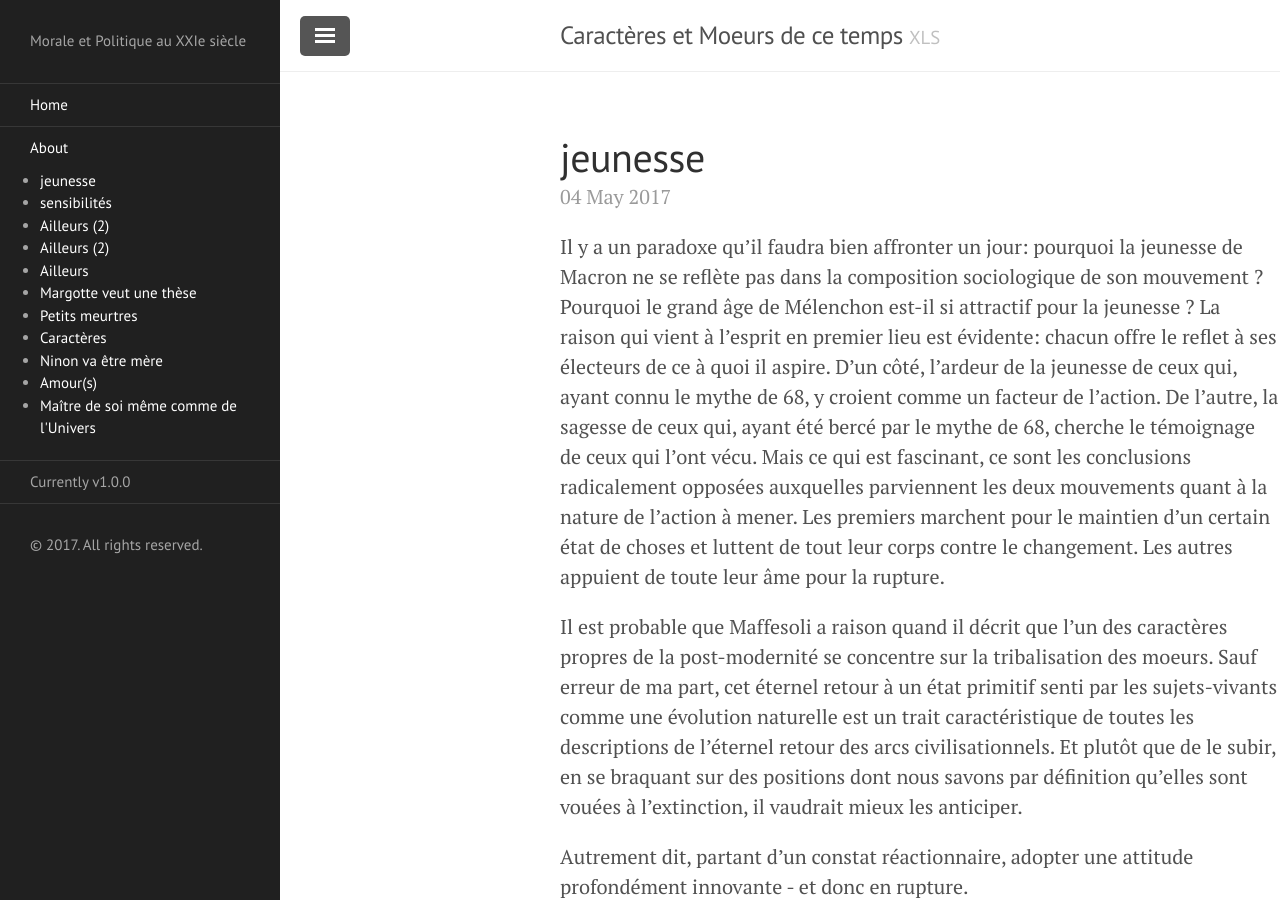
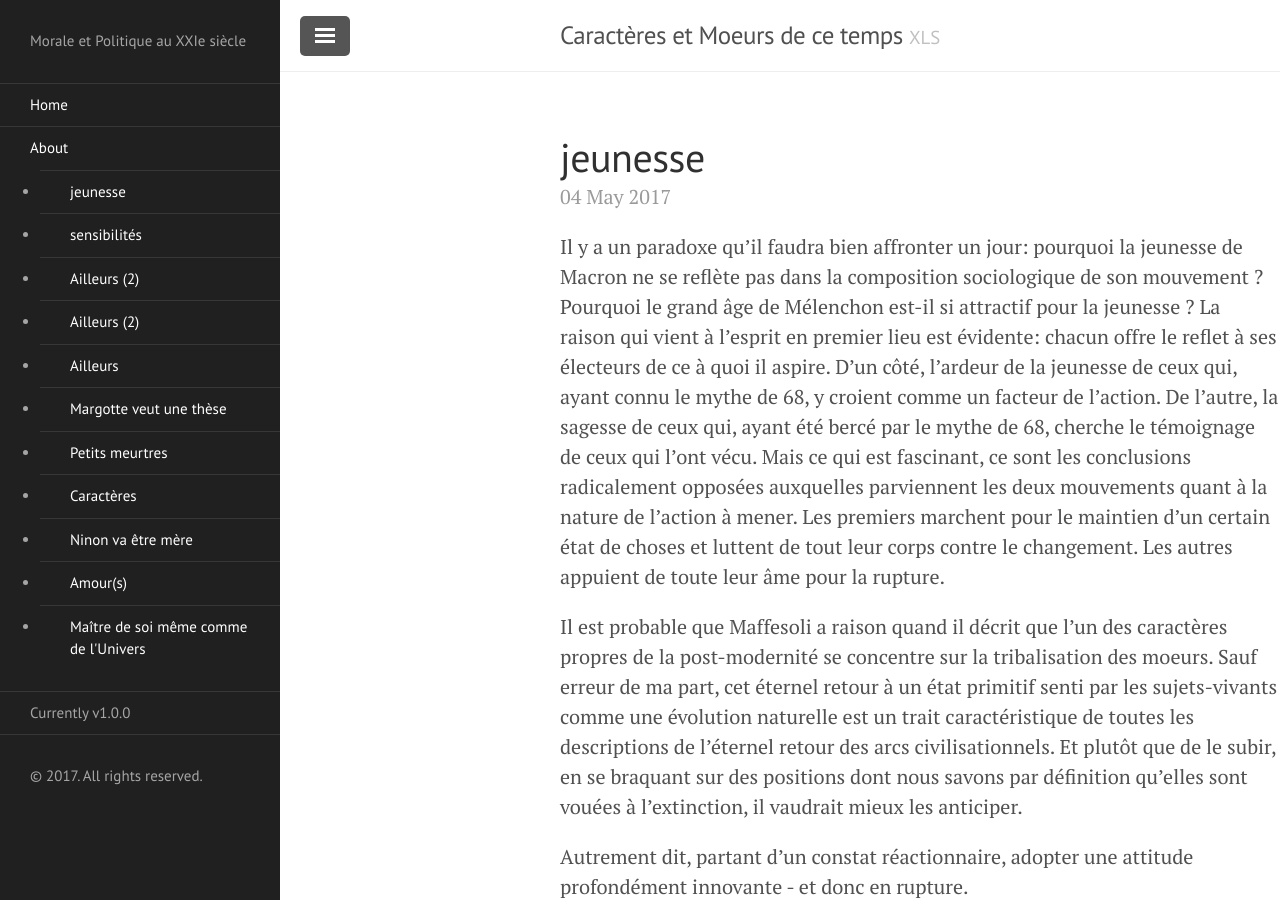
Before and after one commit to humanitesnumeriques/caracteres, a Jekyll site: the page built from index.html, in a window 1280 px wide and 900 px high. Built offline with Jekyll 4.4.1, drawn with Linux system fonts in a browser that asks for light colours; the list of posts is cut into pages by our own code.

Commit message:
class posts + site url

```diff
--- a/_includes/sidebar.html
+++ b/_includes/sidebar.html
@@ -27,7 +27,7 @@
     <ul>
     {% for post in site.posts %}
     <li>
-     <a href="{{ post.url }}">{{ post.title }}</a>
+     <a class="sidebar-nav-item{% if page.url == node.url %} active{% endif %}"  href="{{ site.baseurl }}{{ post.url }}">{{ post.title }}</a>
     </li>
 {% endfor %}
 	</ul>
```
